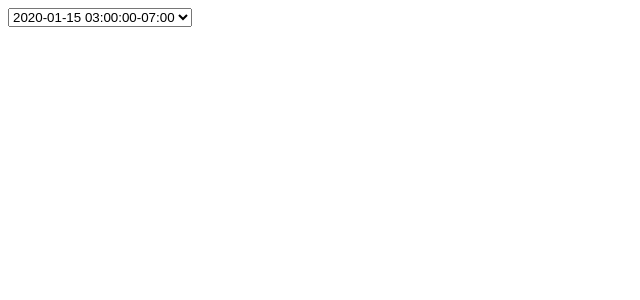
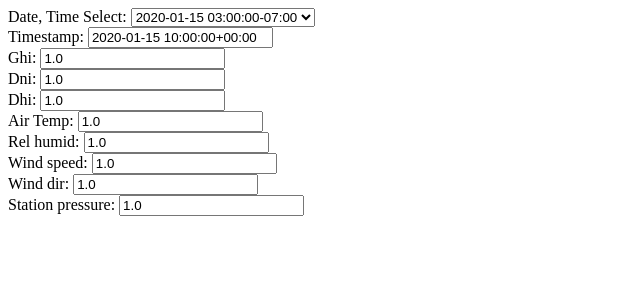
Before and after one commit to cyb-phys-capstone/project, a Django app: page /NREL/ in a window 1280 px wide. Shown: the top 300 px of the page, without its empty margins (0-640 px from the left). Run offline with Django 3.2, Linux system fonts and the light colour scheme; tables that the repository leaves empty hold one stand-in row (values such as "Sample post"); parts of the project's set-up code (start-up, migrations or seed data) failed here and were passed over; some libraries are stand-ins or nearby versions.

Commit message:
Got it to pull data for ONLY ONE NREL OBJECT. Work in progress.
Have some addditional stuff that I will delete later.

```diff
--- a/CYB_PHYS_CAPSTONE/CYB_PHYS_CAPSTONE/urls.py
+++ b/CYB_PHYS_CAPSTONE/CYB_PHYS_CAPSTONE/urls.py
@@ -19,5 +19,6 @@ from home import views
 
 urlpatterns = [
     url(r'^admin/', admin.site.urls),
-    url(r'^NREL/', views.index)
+    url(r'^NREL/', views.index),
+    url(r'^NREL_view/', views.nrel)
 ]
--- a/CYB_PHYS_CAPSTONE/home/forms.py
+++ b/CYB_PHYS_CAPSTONE/home/forms.py
@@ -1,29 +1,58 @@
-from django.contrib.auth.forms import AuthenticationForm, UserCreationForm
 from django import forms
-from django.db.models import Sum, Q
-from django.contrib.auth.models import User
 from home.models import NREL
 
 
 class NREL_Times(forms.Form):
     timeStamps = forms.ModelChoiceField(queryset=NREL.objects.datetimes('timestamp', 'second'), widget=forms.Select, empty_label=None)
+    class Meta:
+        model = NREL
+        fields = ('timestamp', 'ghi', 'dni', 'air_temp', 'rel_humid', 'wind_speed', 'wind_dir', 'station_pressure')
 
 
+    # Attributes
+    timestamp = forms.CharField(label='Timestamp', max_length=50,
+                          widget=forms.TextInput(attrs={'class': 'nrel-attr', 'name':'Nrel_timestamp'}))
+    ghi = forms.CharField(label='Ghi', max_length=30,
+                          widget=forms.TextInput(attrs={'class': 'nrel-attr', 'name':'Nrel_ghi'}))
+    dni = forms.CharField(label='Dni', max_length=30,
+                          widget=forms.TextInput(attrs={'class': 'nrel-attr', 'name':'Nrel_dni'}))
+    dhi = forms.CharField(label='Dhi', max_length=30,
+                          widget=forms.TextInput(attrs={'class': 'nrel-attr', 'name':'Nrel_dhi'}))
+    air_temp = forms.CharField(label='Air Temp', max_length=30,
+                          widget=forms.TextInput(attrs={'class': 'nrel-attr', 'name':'Nrel_air_temp'}))
+    rel_humid = forms.CharField(label='Rel humid', max_length=30,
+                          widget=forms.TextInput(attrs={'class': 'nrel-attr', 'name':'Nrel_rel_humid'}))
+    wind_speed = forms.CharField(label='Wind speed', max_length=30,
+                          widget=forms.TextInput(attrs={'class': 'nrel-attr', 'name':'Nrel_wind_speed'}))
+    wind_dir = forms.CharField(label='Wind dir', max_length=30,
+                          widget=forms.TextInput(attrs={'class': 'nrel-attr', 'name':'Nrel_wind_dir'}))
+    station_pressure = forms.CharField(label='Station pressure', max_length=30,
+                          widget=forms.TextInput(attrs={'class': 'nrel-attr', 'name':'Nrel_station_pressure', 'value': 0}))
 
-class NREL_Form(forms.Form):
+
+class NREL_Form(forms.ModelForm):
 
     class Meta:
         model = NREL
-        fields = ('time', 'date', 'ghi', 'dni', 'air_temp', 'rel_humid', 'wind_speed', 'wind_dir', 'station_pressure')
+        fields = ('timestamp', 'ghi', 'dni', 'air_temp', 'rel_humid', 'wind_speed', 'wind_dir', 'station_pressure')
 
-    timeStamps = forms.ModelChoiceField(queryset=NREL.objects.all(), widget=forms.RadioSelect, empty_label=None)
-
-    # timeStamp
-    time = forms.CharField(label='Time', max_length=30,
-                           widget=forms.TextInput(attrs={'class':'nrel-timeStamp', 'name':'timeStamp_time'}))
-    date = forms.CharField(label='Date', max_length=30,
-                           widget=forms.TextInput(attrs={'class': 'nrel-timestamp', 'name':'timeStamp_date'}))
 
     # Attributes
+    timestamp = forms.CharField(label='Timestamp', max_length=50,
+                          widget=forms.TextInput(attrs={'class': 'nrel-attr', 'name':'Nrel_timestamp'}))
     ghi = forms.CharField(label='Ghi', max_length=30,
                           widget=forms.TextInput(attrs={'class': 'nrel-attr', 'name':'Nrel_ghi'}))
+    dni = forms.CharField(label='Dni', max_length=30,
+                          widget=forms.TextInput(attrs={'class': 'nrel-attr', 'name':'Nrel_dni'}))
+    dhi = forms.CharField(label='Dhi', max_length=30,
+                          widget=forms.TextInput(attrs={'class': 'nrel-attr', 'name':'Nrel_dhi'}))
+    air_temp = forms.CharField(label='Air Temp', max_length=30,
+                          widget=forms.TextInput(attrs={'class': 'nrel-attr', 'name':'Nrel_air_temp'}))
+    rel_humid = forms.CharField(label='Rel humid', max_length=30,
+                          widget=forms.TextInput(attrs={'class': 'nrel-attr', 'name':'Nrel_rel_humid'}))
+    wind_speed = forms.CharField(label='Wind speed', max_length=30,
+                          widget=forms.TextInput(attrs={'class': 'nrel-attr', 'name':'Nrel_wind_speed'}))
+    wind_dir = forms.CharField(label='Wind dir', max_length=30,
+                          widget=forms.TextInput(attrs={'class': 'nrel-attr', 'name':'Nrel_wind_dir'}))
+    station_pressure = forms.CharField(label='Station pressure', max_length=30,
+                          widget=forms.TextInput(attrs={'class': 'nrel-attr', 'name':'Nrel_station_pressure'}))
--- /dev/null
+++ b/CYB_PHYS_CAPSTONE/home/static/NREL_viewer.js
@@ -0,0 +1,5 @@
+
+function selectTime () {
+    console.log($('#id_timeStamps').val());
+    console.log('something');
+}
--- a/CYB_PHYS_CAPSTONE/home/templates/client/NREL.html
+++ b/CYB_PHYS_CAPSTONE/home/templates/client/NREL.html
@@ -4,10 +4,64 @@
 <head>
     <meta charset="UTF-8">
     <title>Title</title>
+    <script src="https://ajax.googleapis.com/ajax/libs/jquery/3.1.1/jquery.min.js"></script>
+    <script defer type='text/javascript' src='/static/NREL_viewer.js'></script>
 </head>
 <body>
+    <div onchange="selectTime()">
+        Date, Time Select:
+        {{form.timeStamps}}
+    </div>
+
     <div>
-        {{form.timeStamps}}
+        <div>
+            {{form.timestamp.label_tag}}
+            {{form.timestamp}}
+        </div>
+
+        <div>
+            {{form.ghi.label_tag}}
+            {{form.ghi}}
+        </div>
+
+        <div>
+            {{form.dni.label_tag}}
+            {{form.dni}}
+        </div>
+
+        <div>
+            {{form.dhi.label_tag}}
+            {{form.dhi}}
+        </div>
+
+        <div>
+            {{form.air_temp.label_tag}}
+            {{form.air_temp}}
+        </div>
+
+        <div>
+            {{form.rel_humid.label_tag}}
+            {{form.rel_humid}}
+        </div>
+
+        <div>
+            {{form.wind_speed.label_tag}}
+            {{form.wind_speed}}
+        </div>
+
+        <div>
+            {{form.wind_dir.label_tag}}
+            {{form.wind_dir}}
+        </div>
+
+        <div>
+            {{form.station_pressure.label_tag}}
+            {{form.station_pressure}}
+        </div>
+    </div>
+
+    <div id="printerInfo">
+
     </div>
 </body>
 </html>
--- a/CYB_PHYS_CAPSTONE/home/views.py
+++ b/CYB_PHYS_CAPSTONE/home/views.py
@@ -3,5 +3,10 @@ from home.forms import *
 
 # Create your views here.
 def index(request):
-    form = NREL_Times();
+    form = NREL_Times(initial=NREL.objects.values()[0]);
     return render(request, 'client/NREL.html', {'form':form})
+
+def nrel (request):
+    comp = NREL.objects.filter(wind_dir=171.0).values()[0]
+    form = NREL_Form(initial=comp)
+    return render(request, 'client/NRELview.html', {'form': form})
```
Also changed, not shown: CYB_PHYS_CAPSTONE/home/templates/client/NRELview.html (added, +52 -0 lines).
